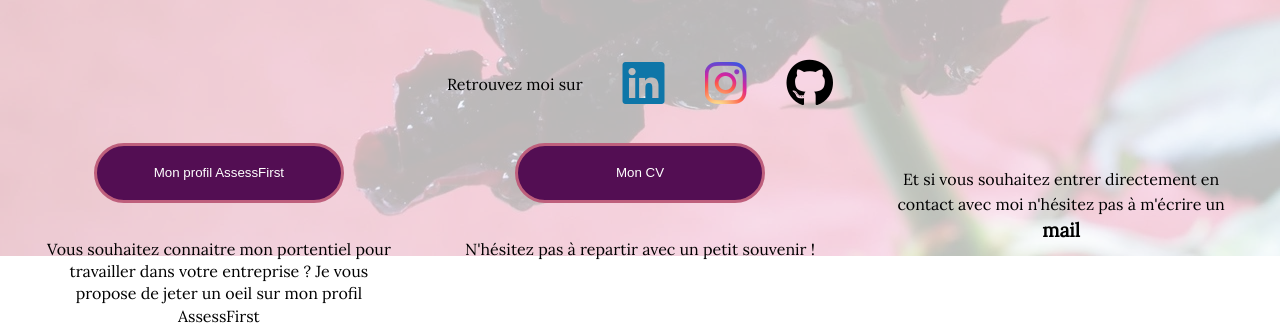
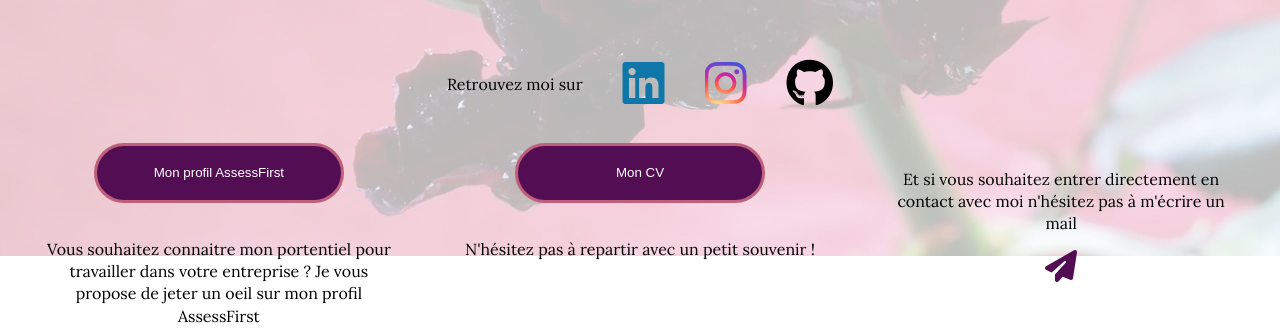
Before and after one commit to Aeltiel/portefolio, a React (Create React App) app: page /Home in a window 1280 px wide. Shown: the part 1024-1356 px from the top of the page. Built offline with nearby package versions, Linux system fonts and the light colour scheme; a web font is replaced by a local one.

Commit message:
maj style nav bar

```diff
--- a/src/Component/Reseaux.jsx
+++ b/src/Component/Reseaux.jsx
@@ -40,9 +40,11 @@ function Reseaux() {
         <div className="presentation__CV--profil">
           <p>
             Et si vous souhaitez entrer directement en contact avec moi
-            n'hésitez pas à m'écrire un{" "}
+            n'hésitez pas à m'écrire un mail{" "}
             <span>
-              <a href="mailto:ingrid.stemer@live.fr">mail</a>
+              <a href="mailto:stemer.ingrid36@gmail.com">
+                <i class="fa-solid fa-paper-plane"></i>
+              </a>
             </span>
           </p>
         </div>
--- a/src/Styles/Components/_presentation.scss
+++ b/src/Styles/Components/_presentation.scss
@@ -92,8 +92,11 @@
         justify-content: center;
       }
       & span {
-        font-weight: bold;
-        font-size: 1.2em;
+        & a {
+          font-size: 2em;
+          color: $primarycolor;
+          margin-top: 15px;
+        }
 
         & :hover {
           color: $thirdcolor;
--- a/src/Styles/Layout/_navBarMobile.scss
+++ b/src/Styles/Layout/_navBarMobile.scss
@@ -1,23 +1,22 @@
-.mobileHead{
+.mobileHead {
   display: none;
-    @include Mobile{
+  @include Mobile {
     display: block;
     width: 100%;
     height: 60px;
     background-color: $secondarycolor;
   }
 }
-.navBar{
+.navBar {
   position: absolute;
   top: 60px;
 }
-.navList{
+.navList {
   display: flex;
   flex-direction: column;
   text-align: center;
   align-items: center;
   justify-content: space-between;
-    height: 200px;
   width: 100%;
   background-color: $secondarycolor;
   list-style-type: none;
@@ -25,22 +24,21 @@
   z-index: 10;
 }
 
-.navLink{
-
+.navLink {
   width: 100%;
   height: 60px;
   border-bottom: 1px solid $thirdcolor;
   padding: 5px;
-    & a{
+  & a {
     color: white;
     font-size: 30px;
   }
-    &:nth-child(1){
+  &:nth-child(1) {
     border-top: 1px solid $thirdcolor;
   }
 }
 
-.navBtn{
+.navBtn {
   position: absolute;
   left: 85%;
   top: 1%;
```
Lines whose indentation alone changed are shown as unchanged.
